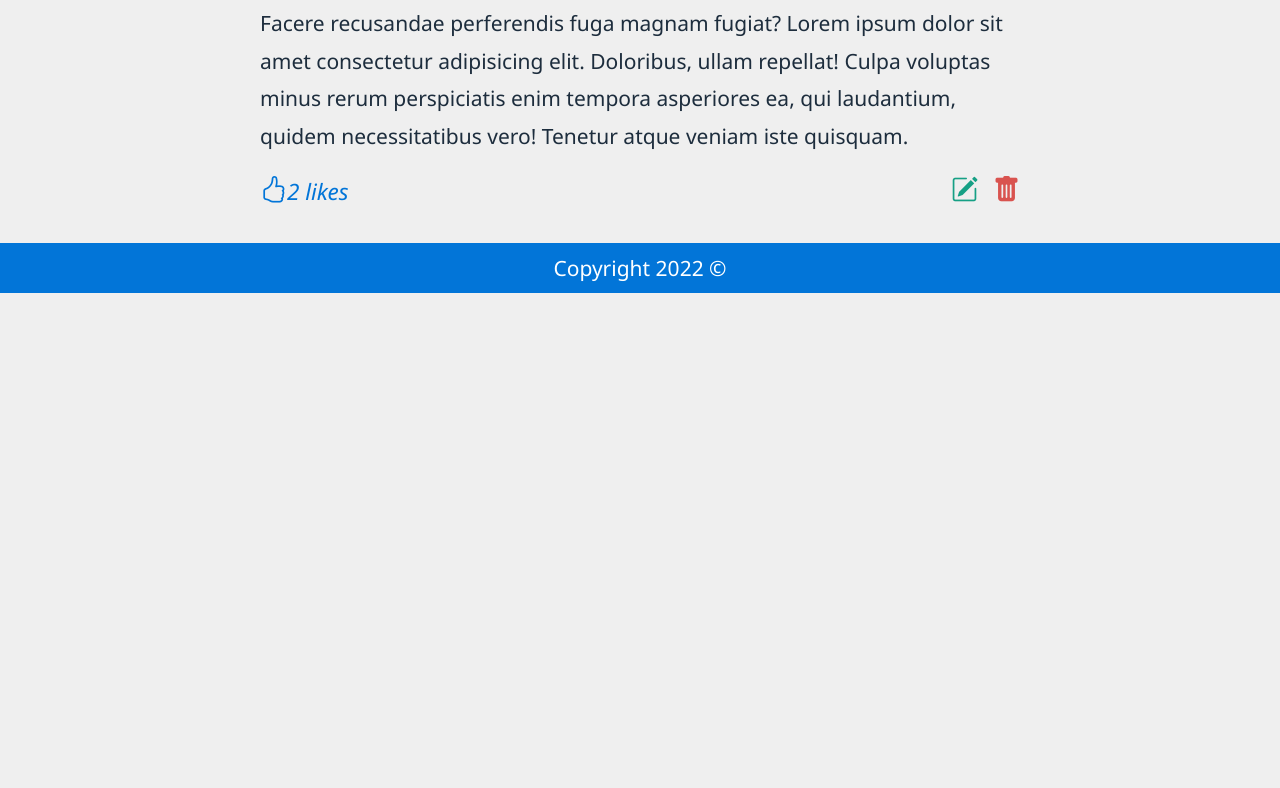
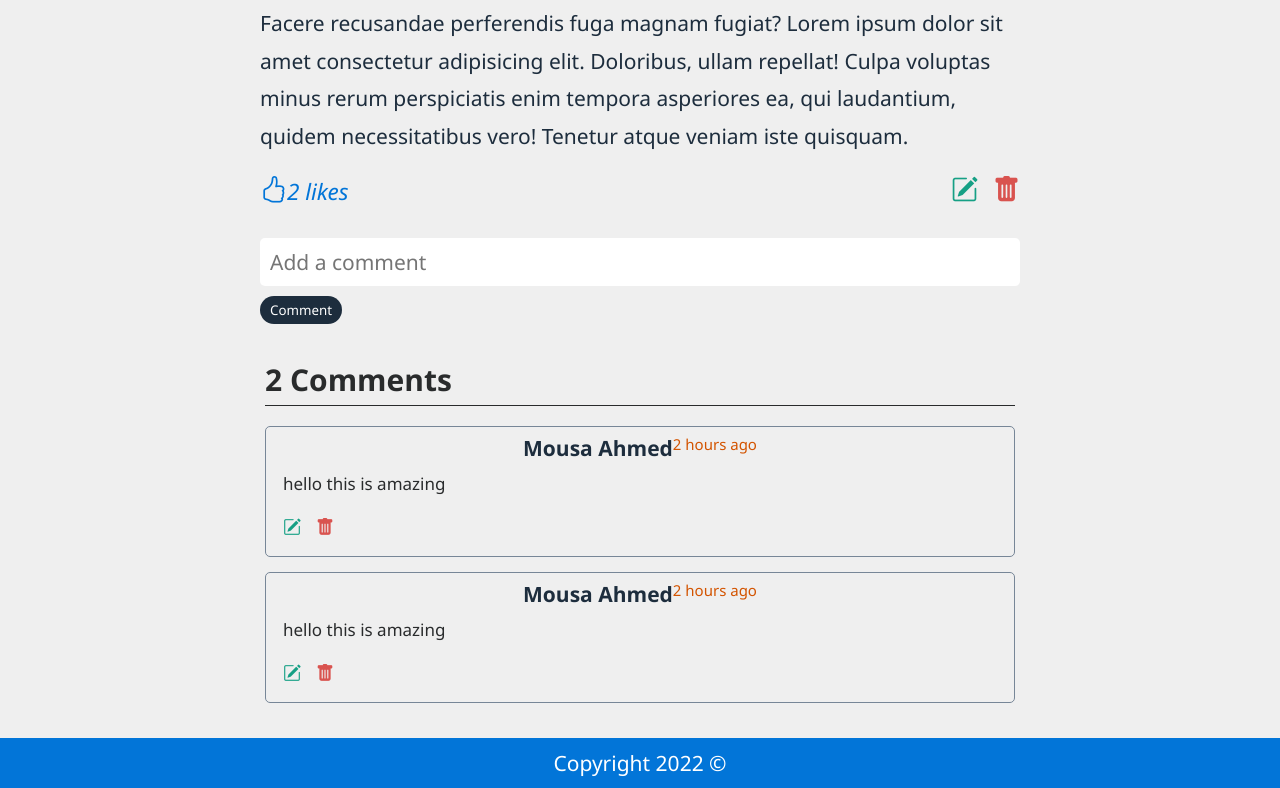
Before and after one commit to Mousa-Ahmed0/full-stack-Blog, a React (Create React App) app in the folder frontend/: page /posts/details/1 in a window 1280 px wide. Shown: the part 917-1705 px from the top of the page. Before the commit the page ends 1210 px from the top, so only its background shows below. Built offline with nearby package versions, Linux system fonts and the light colour scheme.

Commit message:
Comments

```diff
--- a/frontend/package.json
+++ b/frontend/package.json
@@ -11,6 +11,7 @@
     "react-router-dom": "^6.16.0",
     "react-scripts": "5.0.1",
     "react-toastify": "^9.1.3",
+    "sweetalert": "^2.1.2",
     "web-vitals": "^2.1.4"
   },
   "scripts": {
--- /dev/null
+++ b/frontend/src/components/addComment/AddComment.css
@@ -0,0 +1,20 @@
+.add-comment{
+    margin: 30px 0;
+}
+.add-comment-input{
+    width: 100%;
+    font-size: 21px;
+    border: none;
+    padding: 10px;
+    margin-bottom: 10px;
+    border-radius: 5px;
+}
+.add-comment-btn{
+    background-color: var(--primary-color);
+    color: var(--white-color);
+    font-style: 18px;
+    cursor: pointer;
+    border-radius: 20px;
+    padding: 5px 10px;
+    border: none;
+}
--- /dev/null
+++ b/frontend/src/components/addComment/AddComment.jsx
@@ -0,0 +1,25 @@
+import { useState } from 'react';
+import './AddComment.css';
+import { toast } from 'react-toastify';
+const AddComment = () => {
+    const [text,setText]=useState("");
+    //form submit handler
+    const formHandler=(e)=>{
+        e.preventDefault();
+        if(text.trim()=== '') return toast.error("Please write something");
+        console.log({text});
+        setText("");
+
+    }
+    return (
+        <form  onSubmit={formHandler} className="add-comment">
+            <input type="text" className="add-comment-input"
+                placeholder='Add a comment' value={text}
+                onChange={(e)=>setText(e.target.value)}
+            />
+            <button type='submit' className='add-comment-btn'>Comment</button>
+        </form>
+    );
+}
+
+export default AddComment;
--- /dev/null
+++ b/frontend/src/components/addComment/CommitList.css
@@ -0,0 +1,46 @@
+.comment-list {
+    padding: 5px;
+    border-radius: 5px;
+    margin: 10px 0;
+}
+.comment-list-count{
+    font-size: 30px;
+    color: var(--dark-color);
+    border-bottom: 1px solid var(--dark-color);
+    padding-bottom: 5px;
+    margin-bottom: 20px;
+}
+.comment-item{
+    padding: 7px;
+    border: 1px solid var(--gray-color);
+    border-radius: 5px;
+    margin-top: 15px;
+}
+.comment-item-info{
+     display: flex;
+     align-items: flex-start;
+     justify-content: center;
+}
+.comment-item-username{
+    font-size: 21px;
+    font-weight: bold;
+    color: var(--primary-color);
+    text-transform: capitalize;
+}
+.comment-item-time{
+    font-size: 15px;
+    font-weight: 500;
+    color: var(--pumpkin-color);
+}
+.comment-item-text{
+    padding: 10px;
+    color: var(--dark-color);
+    font-size: 17px;
+}
+.comment-item-icon-wrapper{
+    padding: 10px;
+    font-size: 18px;
+}
+.comment-item-icon-wrapper i{
+    cursor: pointer;
+}
--- /dev/null
+++ b/frontend/src/components/addComment/CommitList.jsx
@@ -0,0 +1,46 @@
+import './CommitList.css'
+import swal from "sweetalert";
+
+const CommitList = () => {
+       //delete Comment handler
+       const deleteHandler=()=>{
+        swal({
+            title: "Are you sure?",
+            text: "Once deleted, you will not be able to recover this Comment!",
+            icon: "warning",
+            buttons: true,
+            dangerMode: true,
+          })
+          .then((willDelete) => {
+            if (willDelete) {
+              swal("Comment has been deleted!", {
+                icon: "success",
+              });
+            } else {
+              swal("Something went wrong!");
+            }
+          });
+    }
+    return (
+        <div className="comment-list">
+            <h4 className="comment-list-count">2 Comments</h4>
+            {[1, 2].map(comment =>
+                <div className="comment-item" key={comment}>
+                    <div className="comment-item-info">
+                        <div className="comment-item-username">Mousa Ahmed</div>
+                        <div className="comment-item-time">2 hours ago</div>
+                    </div>
+                    <p className="comment-item-text">
+                        hello this is amazing
+                    </p>
+                    <div className="comment-item-icon-wrapper">
+                        <i className="bi bi-pencil-square"></i>
+                        <i onClick={deleteHandler} className="bi bi-trash-fill"></i>
+                    </div>
+                </div>
+            )}
+        </div>
+    );
+}
+
+export default CommitList;
--- a/frontend/src/pages/post-details/PostDetails.css
+++ b/frontend/src/pages/post-details/PostDetails.css
@@ -1,4 +1,4 @@
-.post-details{
+  .post-details{
     width: 800px;
     margin: auto;
     padding: 20px;
--- a/frontend/src/pages/post-details/PostDetails.jsx
+++ b/frontend/src/pages/post-details/PostDetails.jsx
@@ -2,7 +2,10 @@ import { Link, useParams } from "react-router-dom";
 import { posts } from "../../dummyData";
 import './PostDetails.css'
 import { useEffect, useState } from "react";
-import { ToastContainer, toast } from "react-toastify";
+import { toast } from "react-toastify";
+import AddComment from "../../components/addComment/AddComment";
+import CommitList from "../../components/addComment/CommitList";
+import swal from "sweetalert";
 const PostDetails = () => {
     useEffect(()=>{
         window.scrollTo(0,0);
@@ -18,6 +21,25 @@ const PostDetails = () => {
 
     }
 
+    //delete post handler
+    const deleteHandler=()=>{
+        swal({
+            title: "Are you sure?",
+            text: "Once deleted, you will not be able to recover this Post!",
+            icon: "warning",
+            buttons: true,
+            dangerMode: true,
+          })
+          .then((willDelete) => {
+            if (willDelete) {
+              swal("Post has been deleted!", {
+                icon: "success",
+              });
+            } else {
+              swal("Something went wrong!");
+            }
+          });
+    }
     return (
         <section className="post-details">
             <div className="post-details-image-wrapper">
@@ -57,10 +79,11 @@ const PostDetails = () => {
 
                 <div>
                     <i className="bi bi-pencil-square"></i>
-                    <i className="bi bi-trash-fill"></i>
+                    <i onClick={deleteHandler} className="bi bi-trash-fill"></i>
                 </div>
             </div>
-
+           <AddComment/>
+           <CommitList/>
         </section>
     );
 }
```
Also changed, not shown: 1 other file (tests, documents, lock files or other folders).
